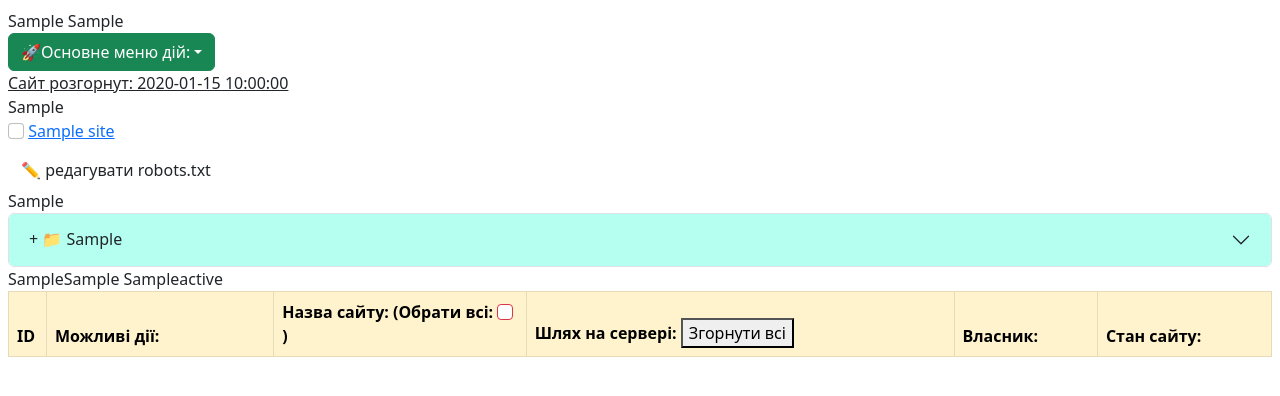
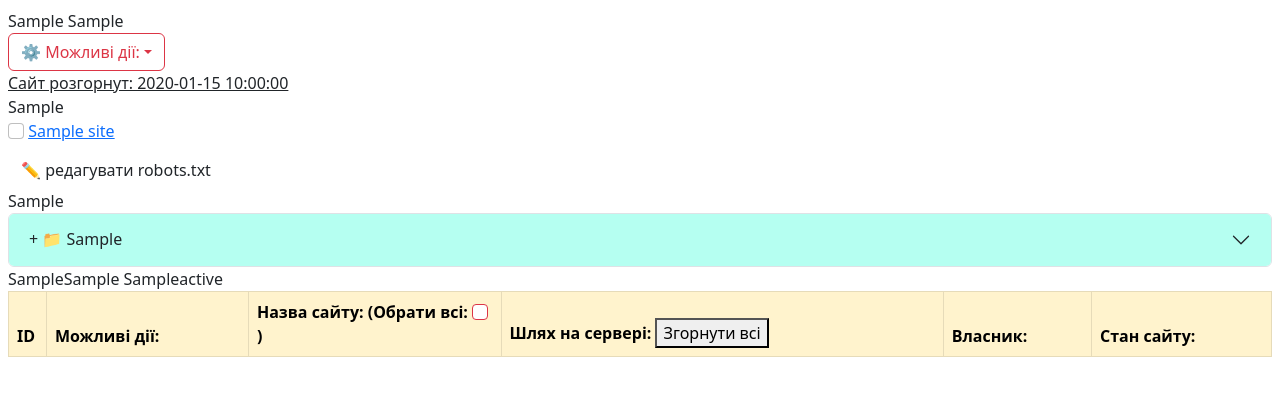
Before and after one commit to Xpyctiks/Provision.py, a Python web app: template templates/template-main.html in a window 1280 px wide. Shown: the part 56-452 px from the top of the page. Run offline with Jinja, Linux system fonts and the light colour scheme; the template is opened without the code that fills it: most values are stand-ins (such as "Sample title", 1, 10 or a date in 2020); lists and menus that the app fills with data are empty.

Commit message:
UI fixes for root page

```diff
--- a/functions/pages_forms.py
+++ b/functions/pages_forms.py
@@ -97,7 +97,7 @@ def getSiteCreated(domain: str) -> str:
         #if the site is a cloned one
         return f"{owner.created.strftime('%d-%m-%Y %H:%M:%S')}.<br>Клон {owner.cloned}"
     else:
-      return "поки що не ясно 🤷🏼‍♂️"
+      return "невідомо🤷🏼‍♂️"
   except Exception as err:
     logging.error(f"getSiteCreated(): general error: {err}")
     return "ERROR!"
--- a/pages/root.py
+++ b/pages/root.py
@@ -48,7 +48,7 @@ def index():
       if not acc:
         dnsValidation_button = f'<a href="/dns_validation?domain={s}" class="btn btn-secondary disabled dropdown-item" type="submit" name="validation" value="{s}" style="margin-top: 5px;">📮DNS валідація</a><br>'
       else:
-        dnsValidation_button = f'<a href="/dns_validation?domain={s}" class="btn btn-secondary dropdown-item" data-bs-toggle="tooltip" data-bs-placement="top" type="submit" name="validation" value="{s}" onclick="showLoading()" style="margin-top: 5px;" title="Керування CNAME записами для валідації домену для пошукових систем.">📮DNS валідація</a><br>'
+        dnsValidation_button = f'<a href="/dns_validation?domain={s}" class="btn btn-secondary dropdown-item" data-bs-toggle="tooltip" data-bs-placement="top" type="submit" name="validation" value="{s}" onclick="showLoading()" style="margin-top: 5px;" title="Керування CNAME записами для валідації домену для пошукових систем.">📮DNS валідація</a>'
       #If everything is ok, main view:
       if os.path.islink(ngx_site) and os.path.isfile(php_site):
         html_data.append({
--- a/templates/template-main.html
+++ b/templates/template-main.html
@@ -21,6 +21,10 @@
         font-size: 22px;
       }
 
+    .table .dropdown-menu {
+      position: static;
+      margin-top: .25rem;
+    }
       .btn.disabled {
         pointer-events: none;
         opacity: 0.5;
@@ -75,7 +79,7 @@
     <thead>
       <tr class="table-warning">
         <th scope="col" style="width: 3%">ID</th>
-        <th scope="col" style="width: 18%">Можливі дії:</th>
+        <th scope="col" style="width: 16%">Можливі дії:</th>
         <th scope="col" style="width: 20%">Назва сайту: (Обрати всі:&nbsp;<input class="form-check-input is-invalid" type="checkbox" onclick="checkAll(this)" id="checkbox">)</th>
         <th scope="col">Шлях на сервері:&nbsp;<button id="closeAll" class="btn-sm btn-warning">Згорнути всі</button></th>
         <th scope="col">Власник:</th>
@@ -89,7 +93,7 @@
       <form method="post" action="/redirects_manager" id="redirect_form{{site.site_name|safe}}"></form>
       {{site.table_type2|safe}}
         <div class="dropdown mx-auto">
-          <a class="btn btn-success dropdown-toggle" href="#" role="button" id="dropdownMenuLink" data-bs-toggle="dropdown" aria-expanded="false">🚀Основне меню дій:</a>
+          <a class="btn btn-outline-danger dropdown-toggle" href="#" role="button" id="dropdownMenuLink" data-bs-toggle="dropdown" data-bs-display="static">⚙ Можливі дії:</a>
           <ul class="dropdown-menu">
             <li><button class="btn btn-danger delete-btn dropdown-item" data-bs-toggle="tooltip" data-bs-placement="top" type="submit" value="{{site.site_name|safe}}" data-site="{{site.site_name|safe}}" name="delete" form="main_form" onclick="showLoading()" title="Повне та невозвратне видалення сайту та його конфігурації з серверу.">🙅‍♂️Видалити</button></li>
             <li><hr class="dropdown-divider"></li>
```
